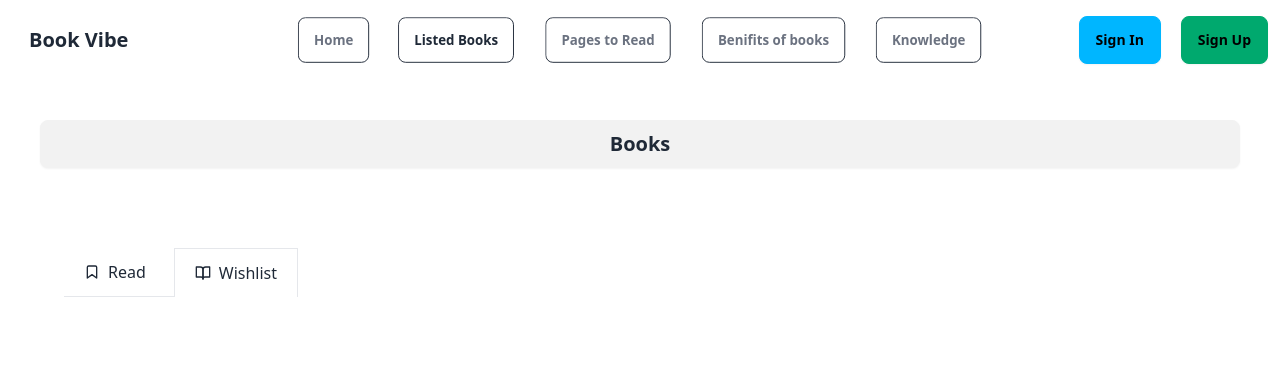
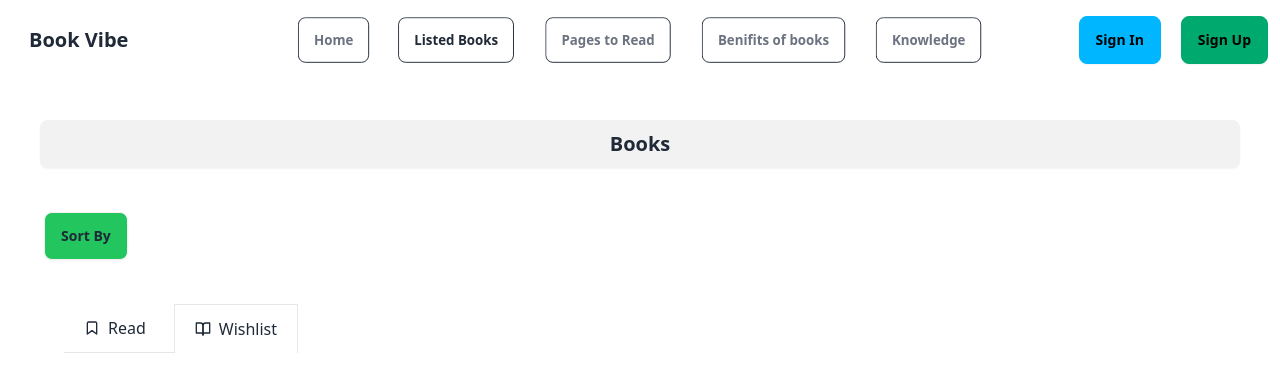
Before and after one commit to Shameha/Book_worm, a React (Vite) app: page /list in a window 1280 px wide. Shown: the top 392 px of the page. Built offline with nearby package versions, Linux system fonts and the light colour scheme.

Commit message:
added sort list

```diff
--- a/src/Pages/Listed_books.jsx
+++ b/src/Pages/Listed_books.jsx
@@ -14,13 +14,23 @@ const Listed_books = () => {
      const storeBook = getBooks()
      setBooks(storeBook)
 	},[])
+
     return (
 <div className="px-10">
 <div className="py-10">
 
 <button className="btn btn-block text-xl font-extrabold">Books</button>
 </div>
-
+<div className="items-center justify-center">
+<details className="dropdown items-center ">
+  <summary className="m-1 btn bg-green-500">Sort By</summary>
+  <ul className="p-2 shadow menu dropdown-content z-[1] bg-base-100 rounded-box w-52">
+    <li><a >Rating</a></li>
+    <li><a  >Number of pages</a></li>
+    <li><a >Publisher year</a></li>
+  </ul>
+</details>
+</div>
 
 
 		<div className="flex items-center -mx-4 overflow-x-auto py-10 px-10 overflow-y-hidden sm:justify-start flex-nowrap dark:bg-gray-100 dark:text-gray-800">
@@ -51,13 +61,13 @@ const Listed_books = () => {
 
 
 </div>
+
 <div>
 		{
 			books.map(read=>(<Read key={read.id} read={read}></Read>))
 		}
 		</div>
 
-
 </div>
     );
 };
```
